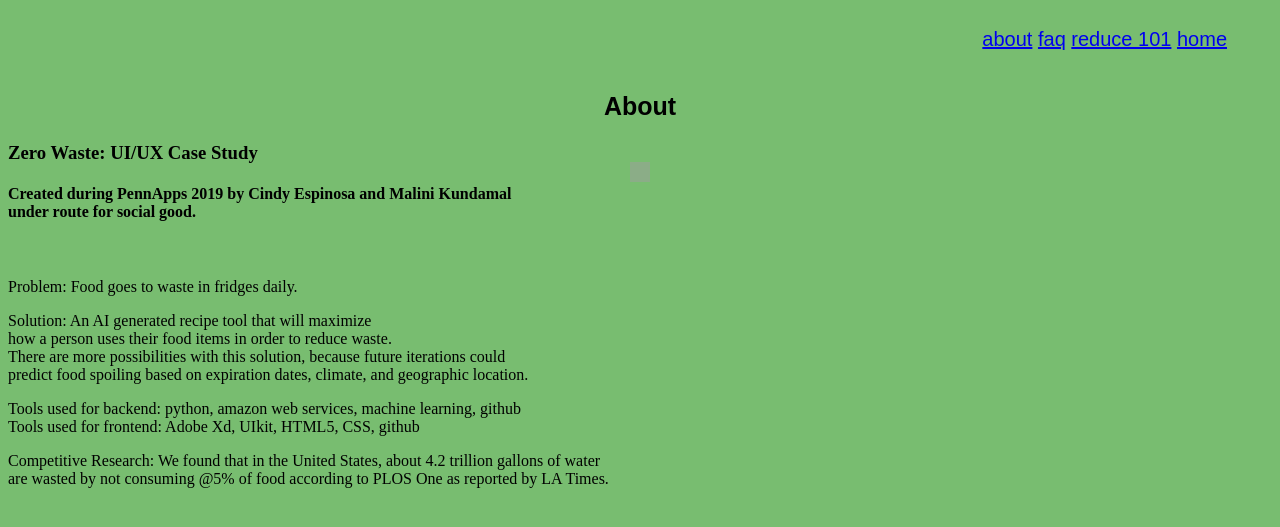
After one commit to cespinosa01/PennApps20, a Flask app: template app/webapp/templates/index3.html in a window 1280 px wide. The commit adds this page. Shown: the top 527 px of the page. Run offline with Flask 2, Linux system fonts and the light colour scheme; the template is opened without the code that fills it, so the values that code supplies are empty; grey boxes are pictures that could not be loaded.

Commit message:
about page

```diff
--- /dev/null
+++ b/app/webapp/templates/index3.html
@@ -0,0 +1,65 @@
+ <!--about page -->
+<!DOCTYPE html>
+<html>
+
+<head>
+  <title>about</title>
+  <meta charset="utf-8">
+  <meta name="viewport" content="width=device-width, initial-scale=1">
+  <link rel="stylesheet" href="style.css" />
+  <script src="js/uikit.min.js"></script>
+  <script src="js/uikit-icons.min.js"></script>
+  <script src="ui.js"></script>
+  <script src="uikit/dist/js/uikit-icons.min.js"></script>
+</head>
+
+<body>
+  <div class="nav">
+  <a href="index3.html" class="about">about</a>
+  <a href="#" class="faq">faq</a>
+  <a href="#" class="reduce 101">reduce 101</a>
+  <a href= "#" class = "home">home</a>
+</div>
+
+  <h2> About </h2>
+  <h3> Zero Waste: UI/UX Case Study </h3>
+  <h4> Created during PennApps 2019 by Cindy Espinosa and Malini Kundamal <br>
+     under route for social good.</h4>
+  <img src="https://image.flaticon.com/icons/svg/2056/2056181.svg"
+  alt="Icon made by fjstudio from flaticon.com">
+
+  <p>Problem: Food goes to waste in fridges daily. </p>
+  <p> Solution: An AI generated recipe tool that will maximize <br>
+    how a person uses their food items in order to reduce waste. <br> There are more possibilities
+  with this solution, because future iterations could <br> predict
+  food spoiling based on expiration dates, climate, and geographic location.
+</p>
+  <p> Tools used for backend: python, amazon web services, machine learning, github<br>
+    Tools used for frontend: Adobe Xd, UIkit, HTML5, CSS, github </p>
+    <p> Competitive Research: We found that in the United States, about 4.2 trillion gallons of water <br>
+      are wasted by not consuming @5% of food according to PLOS One as reported by LA Times. </p>
+  <style>
+  img{
+      display: block;
+      width:  20px;
+      height: 20px;
+      position: relative;
+      left: 0px;
+      top: -80px;
+      z-index: -1;
+      margin-left: auto;
+      margin-right: auto;
+      opacity: 0.5;
+      transition: .5s ease;
+      backface-visibility: hidden;
+  }
+
+  h2{
+    text-align: center;
+    padding-left: 350px;
+  }
+  </style>
+
+</body>
+
+</html>
--- a/app/webapp/templates/style.css
+++ b/app/webapp/templates/style.css
@@ -14,7 +14,12 @@ h2 {
   padding-right: 350px;
   font-family: 'Raleway', sans-serif;
 }
-
+.nav {
+  font-family: 'Raleway', sans-serif;
+  text-align: right;
+  font-size: 20px;
+  padding: 20px 45px
+}
 .center {
   position: absolute;
   top: 50%;
@@ -22,10 +27,29 @@ h2 {
   transform: translate(-50%, -50%);
   font-size: 18px;
 }
-.container {
+button {
   position: relative;
+  border-radius: 8px;
+  background-color: #4CAF50; /* Green */
+  border: none;
+  color: white;
+  padding: 16px 32px;
+  text-align: center;
+  display: inline-block;
+  font-size: 16px;
+  margin: 4px 2px;
+  margin-left: 250px;
+  margin-right: 250px;
+  -webkit-transition-duration: 0.4s; /* Safari */
+  transition-duration: 0.4s;
+  cursor: pointer;
 }
 
+.button:hover {
+  background-color: #4CAF50;
+  color: white;
+  box-shadow: 0 12px 16px 0 rgba(0,0,0,0.24), 0 17px 50px 0 rgba(0,0,0,0.19);
+}
 img {
   display: block;
   width:  55px;
```
Also changed, not shown: app/webapp/templates/index2.html (+9 -4 lines).
